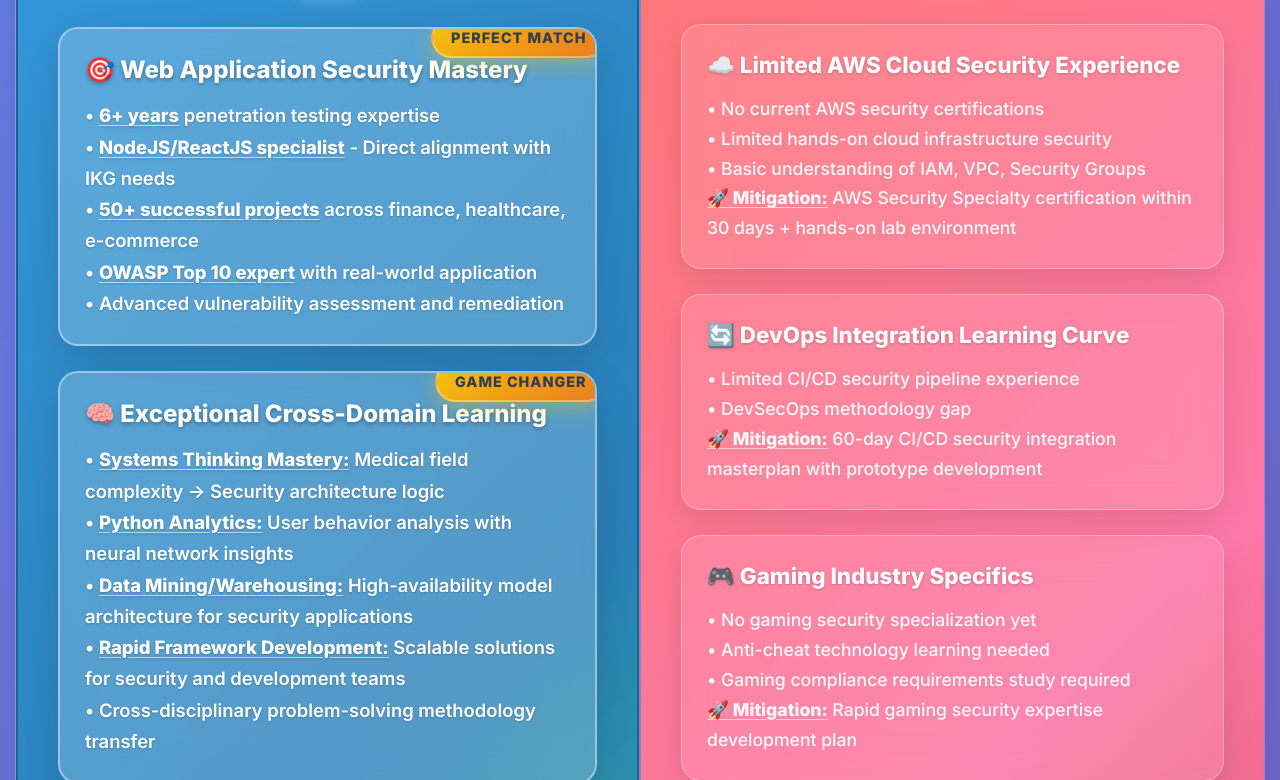
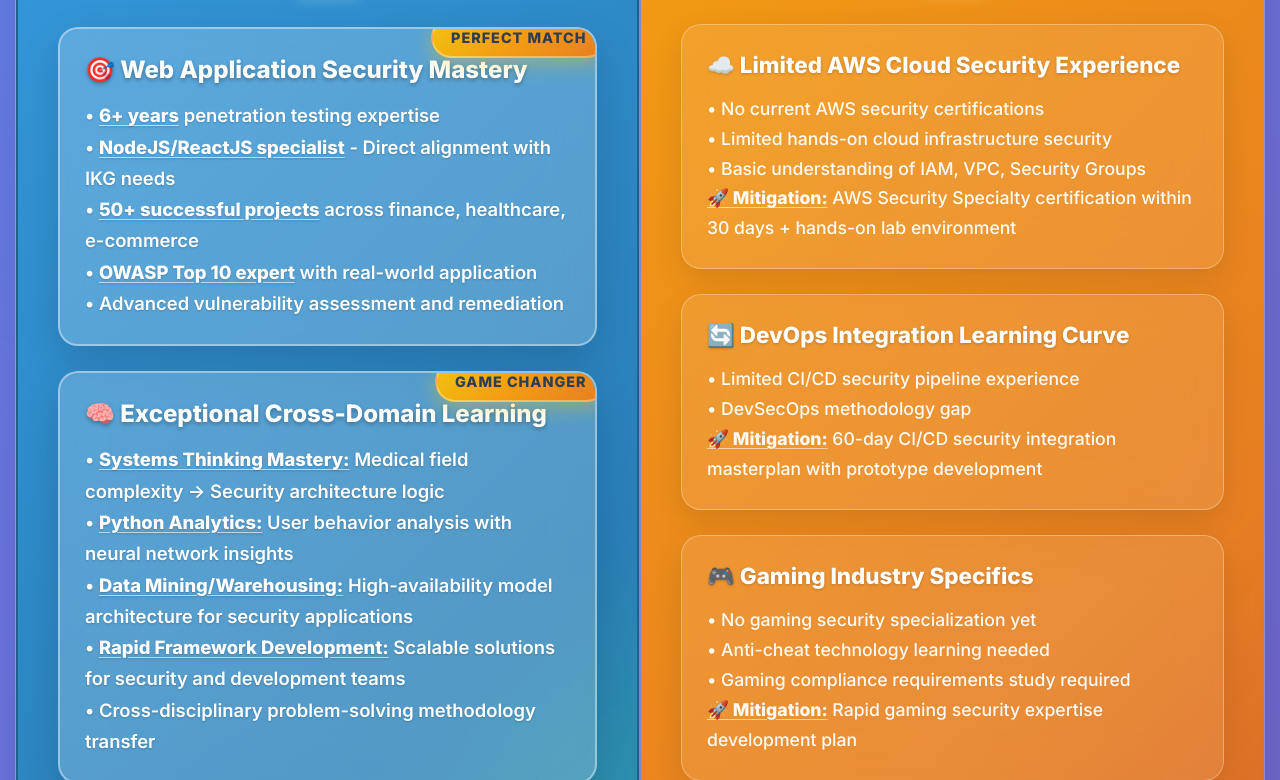
Before and after one commit to StanfordLee721/skills-portfolio-IKG, a plain HTML site: page index.html in a window 1280 px wide. Shown: the part 394-1174 px from the top of the page. Drawn offline with Linux system fonts and the light colour scheme.

Commit message:
Update index.html

```diff
--- a/index.html
+++ b/index.html
@@ -12,8 +12,8 @@
             --strengths-primary: #3498db;
             --strengths-secondary: #2980b9;
             --strengths-accent: #1f618d;
-            --weaknesses-primary: #ff7675;
-            --weaknesses-secondary: #fd79a8;
+            --weaknesses-primary: #f39c12;
+            --weaknesses-secondary: #e67e22;
             --opportunities-primary: #9b59b6;
             --opportunities-secondary: #8e44ad;
             --threats-primary: #34495e;
```
